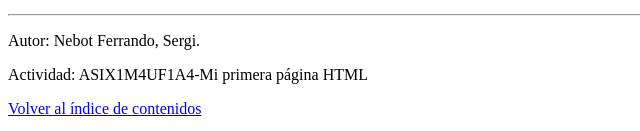
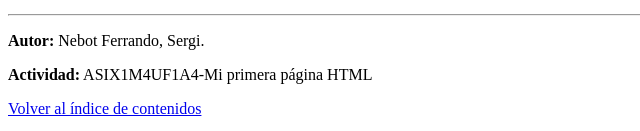
Before and after one commit to SergiNebot/0373-A3-mi_primera_pagina_HTML_SergiNebot, a plain HTML site: page index.html in a window 1280 px wide. Shown: the part 1565-1696 px from the top of the page, 0-640 px from the left. Drawn offline with Linux system fonts and the light colour scheme.

Commit message:
Ultimo cambio

```diff
--- a/index.html
+++ b/index.html
@@ -53,8 +53,8 @@
             </ul>
         </ol>
         <hr>
-        <p>Autor: Nebot Ferrando, Sergi.</p>
-        <p>Actividad: ASIX1M4UF1A4-Mi primera página HTML</p>
+        <p><strong>Autor:</strong> Nebot Ferrando, Sergi.</p>
+        <p><strong>Actividad:</strong> ASIX1M4UF1A4-Mi primera página HTML</p>
         <p><a href="#Indice">Volver al índice de contenidos</a></p>
     </body>
     </html>
```
